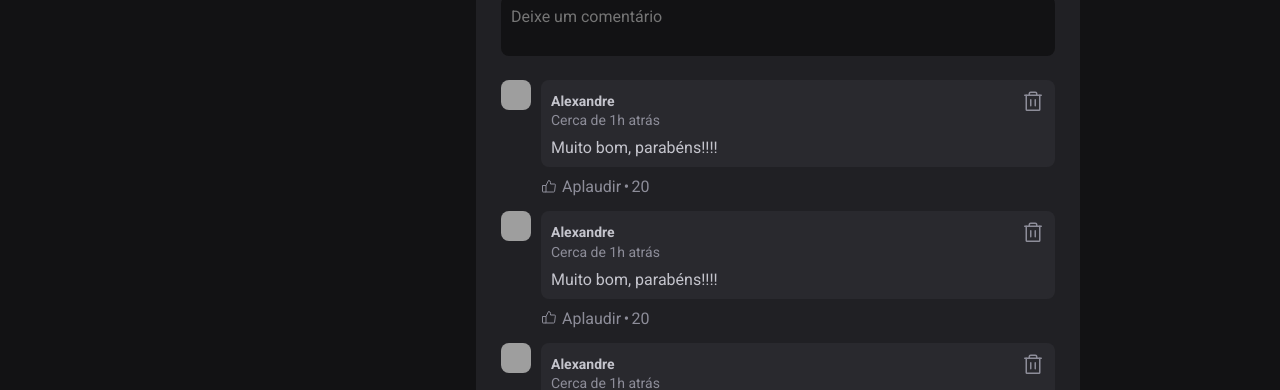
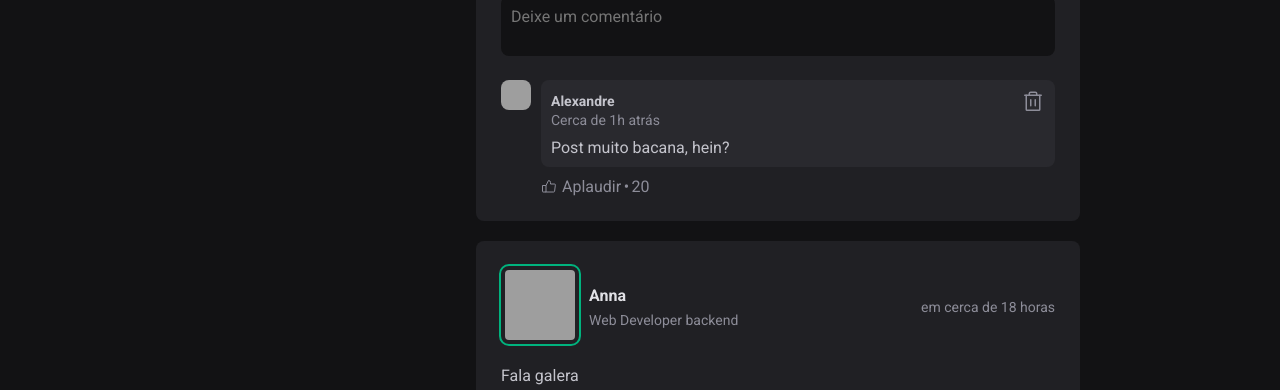
Before and after one commit to AlexandreKozakAlmeida/Ignite-Feed, a React (Vite) app: page / in a window 1280 px wide. Shown: the part 415-805 px from the top of the page. Built offline with nearby package versions, Linux system fonts and the light colour scheme; grey boxes are pictures that could not be loaded; the HTML template or start-up script is replaced by a standard one.

Commit message:
add and remove comments

```diff
--- a/src/App.jsx
+++ b/src/App.jsx
@@ -47,6 +47,7 @@
           {posts.map(post => {
            return (
            <Post
+            key={post.id}
             author={post.author}
             content={post.content}
             publishedAt={post.publishedAt}
--- a/src/components/Comments.jsx
+++ b/src/components/Comments.jsx
@@ -2,7 +2,12 @@
 import styles from '../styles/Comments.module.css';
 import { Avatar } from './Avatar';
 
-export function Comments() {
+export function Comments({content, onDeleteComment}) {
+
+    function handleDeleteComment() {
+       onDeleteComment(content);
+    }
+
     return (
         <div className={styles.comment}>
             <Avatar hasBorder={false} src={"https://avatars.githubusercontent.com/u/98601344?v=4"} />
@@ -15,13 +20,13 @@
                             <time title='17 de novembro à 18:40' dateTime='2022-11-17 18:40:30'>Cerca de 1h atrás </time>
                         </div>
 
-                        <button title='Deletar comentário'>
+                        <button onClick={handleDeleteComment} title='Deletar comentário'>
                             <Trash size={24} />
                         </button>
                     </header>
 
                     <p>
-                        Muito bom, parabéns!!!!
+                       {content}
                     </p>
                 </div>
 
--- a/src/components/Post.jsx
+++ b/src/components/Post.jsx
@@ -3,17 +3,43 @@
 import { Comments } from './Comments';
 import { format, formatDistanceToNow } from 'date-fns';
 import ptBR from 'date-fns/locale/pt-BR';
+import { useState } from 'react';
+
 
 export function Post({content, publishedAt, author}){
 
+    const [comments, setComments] = useState([
+        'Post muito bacana, hein?'
+    ]);
+
+    const [newCommentText, setNewCommentText] = useState('');
+
     const publishedDatedFormatted = format(publishedAt, "d 'de' LLLL 'às' HH:mm'h'", {
         locale: ptBR
-   })
+       });
 
     const publishedDateRealtiveToNow = formatDistanceToNow(publishedAt, {
         locale: ptBR,
         addSuffix: true
+       });
+
+    function handleCreateNewComment() {
+        event.preventDefault();
+        setComments([...comments, newCommentText]);
+        setNewCommentText('')
+    };
+
+    function handleNewCommentChange() {
+       setNewCommentText(event.target.value);
+    };
+
+    function deleteComment(commentToDelete) {
+        const commentsWithoutDeleteOne = comments.filter(comment => {
+            return comment !== commentToDelete;
         })
+
+        setComments(commentsWithoutDeleteOne);
+    };
 
     return (
         <article className={styles.post}>
@@ -33,27 +59,36 @@
            <div className={styles.content}>
                {content.map(line => {
                 if (line.type === 'paragraph') {
-                    return <p>{line.content}</p>
+                    return <p key={line.content}>{line.content}</p>
                 } else if (line.type === 'link') {
-                    return <p><a href="#">{line.content} </a> </p>
+                    return <p key={line.content}><a href="#">{line.content} </a> </p>
                 }
                })}
            </div>
 
-           <form className={styles.commentForm}>
+           <form onSubmit={handleCreateNewComment}  className={styles.commentForm}>
                 <strong>
                     Deixe seu Feedback
                 </strong>
-                <textarea placeholder='Deixe um comentário' />
+                <textarea
+                 name='comment'
+                 placeholder='Deixe um comentário'
+                 onChange={handleNewCommentChange}
+                 value={newCommentText}
+                 />
              <footer>
                    <button type='submit'>Publicar</button>
              </footer>
            </form>
 
            <div className={styles.commentList}>
-               <Comments />
-               <Comments />
-               <Comments />
+             {comments.map(comments => {
+                return <Comments
+                  key={comments}
+                  content={comments}
+                  onDeleteComment={deleteComment}
+                 />
+             })}
 
            </div>
 
```
Lines whose indentation alone changed are shown as unchanged.
